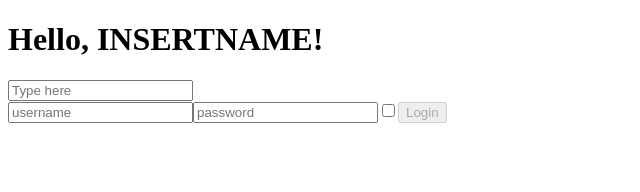
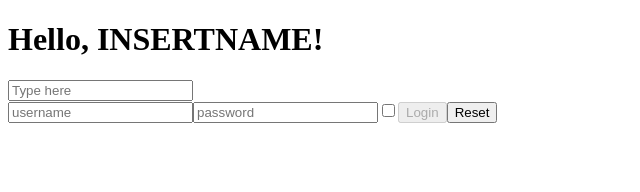
Before and after one commit to FabioViscuso/exerc-react, a React (Create React App) app: page / in a window 1280 px wide. Shown: the top 192 px of the page, without its empty margins (0-640 px from the left). Built offline with nearby package versions, Linux system fonts and the light colour scheme.

Commit message:
feat: Forms-04

```diff
--- a/src/Login.js
+++ b/src/Login.js
@@ -22,6 +22,16 @@ class Login extends React.Component {
 
     }
 
+    resetHandler = () => {
+        this.setState(
+            {
+                username: "",
+                password: "",
+                remember: false,
+            }
+        )
+    }
+
     render() {
         return (
             <form>
@@ -43,6 +53,7 @@ class Login extends React.Component {
                     onClick={this.onLogin}
                     disabled={(this.state.password === "" || this.state.username === "" ? true : false)}
                 >Login</button>
+                <button onClick={this.resetHandler}>Reset</button>
             </form>
         )
     }
```
